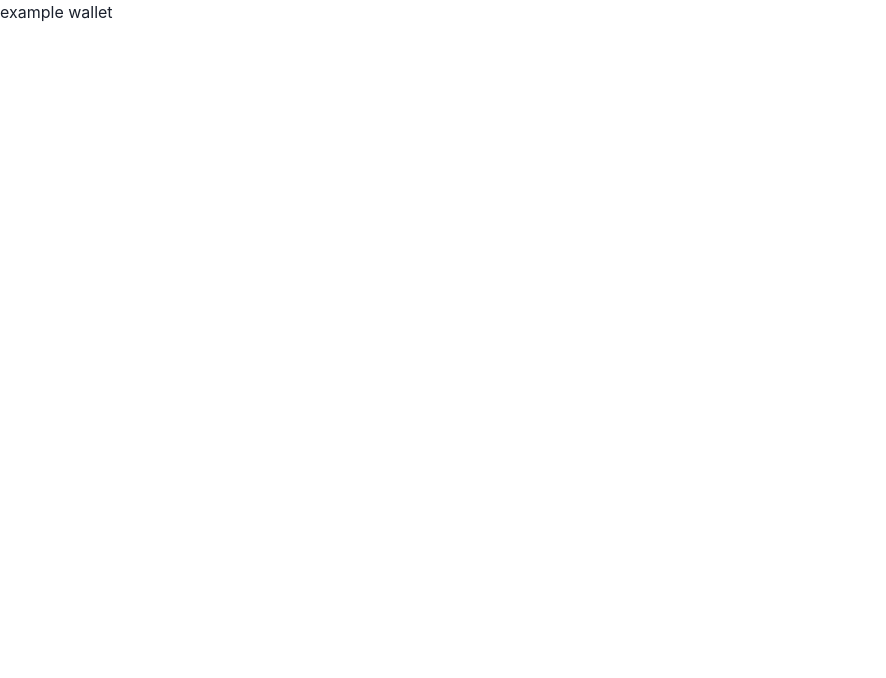
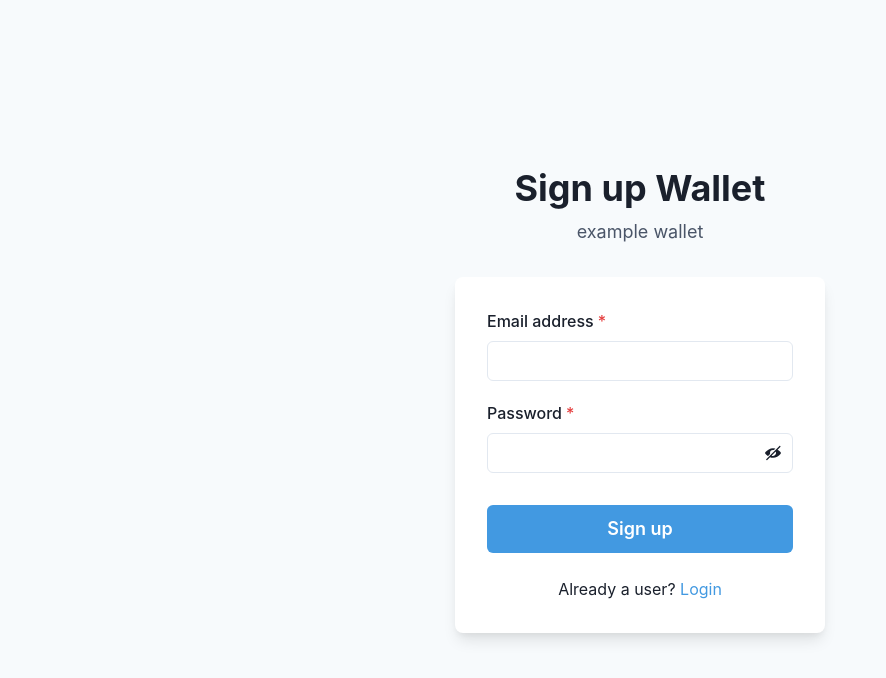
Before and after one commit to fjwr1024/Wallet-sample, a Next.js app: page / in a window 1280 px wide. Shown: the top 678 px of the page, without its empty margins (0-886 px from the left). Built offline with nearby package versions, Linux system fonts and the light colour scheme.

Commit message:
.github add

```diff
--- a/src/pages/index.tsx
+++ b/src/pages/index.tsx
@@ -2,7 +2,25 @@
 import Head from 'next/head';
 import { useRouter } from 'next/router';
 import { Fragment, useState } from 'react';
-import { useForm } from 'react-hook-form';
+import {
+  Flex,
+  Box,
+  FormControl,
+  FormLabel,
+  Input,
+  InputGroup,
+  HStack,
+  InputRightElement,
+  Stack,
+  Button,
+  Heading,
+  Text,
+  useColorModeValue,
+  Link,
+} from '@chakra-ui/react';
+import { ViewIcon, ViewOffIcon } from '@chakra-ui/icons';
+
+import React from 'react';
 
 type LoginFormType = {
   email: string;
@@ -10,17 +28,7 @@
 };
 
 const Page: NextPage = () => {
-  const {
-    register,
-    handleSubmit,
-    formState: { errors },
-  } = useForm<LoginFormType>();
   const [showPassword, setShowPassword] = useState(false);
-  const router = useRouter();
-
-  const onSubmit = (data: LoginFormType) => {
-    console.log('data', data);
-  };
 
   return (
     <Fragment>
@@ -28,7 +36,72 @@
         <title>Wallet Example</title>
       </Head>
       <main>
-        <p>example wallet</p>
+        <Flex
+          minH={'100vh'}
+          align={'center'}
+          justify={'center'}
+          bg={useColorModeValue('gray.50', 'gray.800')}
+        >
+          <Stack spacing={8} mx={'auto'} maxW={'lg'} py={12} px={6}>
+            <Stack align={'center'}>
+              <Heading fontSize={'4xl'} textAlign={'center'}>
+                Sign up Wallet
+              </Heading>
+              <Text fontSize={'lg'} color={'gray.600'}>
+                example wallet
+              </Text>
+            </Stack>
+            <Box
+              rounded={'lg'}
+              bg={useColorModeValue('white', 'gray.700')}
+              boxShadow={'lg'}
+              p={8}
+            >
+              <Stack spacing={4}>
+                <form>
+                  <FormControl id="email" isRequired>
+                    <FormLabel>Email address</FormLabel>
+                    <Input type="email" />
+                  </FormControl>
+                  <FormControl id="password" isRequired pt={5}>
+                    <FormLabel>Password</FormLabel>
+                    <InputGroup>
+                      <Input type={showPassword ? 'text' : 'password'} />
+                      <InputRightElement h={'full'}>
+                        <Button
+                          variant={'ghost'}
+                          onClick={() =>
+                            setShowPassword((showPassword) => !showPassword)
+                          }
+                        >
+                          {showPassword ? <ViewIcon /> : <ViewOffIcon />}
+                        </Button>
+                      </InputRightElement>
+                    </InputGroup>
+                  </FormControl>
+                  <Stack spacing={10} pt={8}>
+                    <Button
+                      loadingText="Submitting"
+                      size="lg"
+                      bg={'blue.400'}
+                      color={'white'}
+                      _hover={{
+                        bg: 'blue.500',
+                      }}
+                    >
+                      Sign up
+                    </Button>
+                  </Stack>
+                  <Stack pt={6}>
+                    <Text align={'center'}>
+                      Already a user? <Link color={'blue.400'}>Login</Link>
+                    </Text>
+                  </Stack>
+                </form>
+              </Stack>
+            </Box>
+          </Stack>
+        </Flex>
       </main>
     </Fragment>
   );
```
Also changed, not shown: src/pages/home/index.tsx (added, +30 -0 lines).
